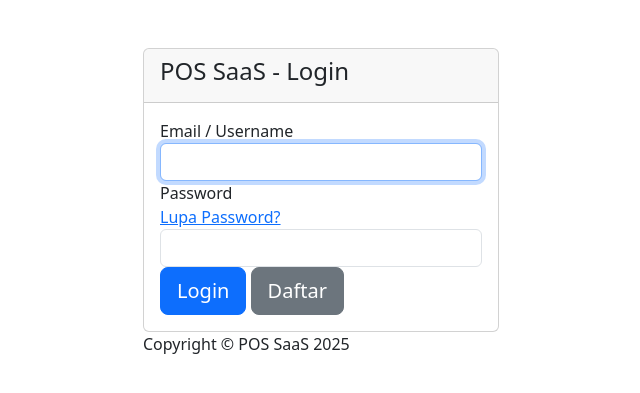
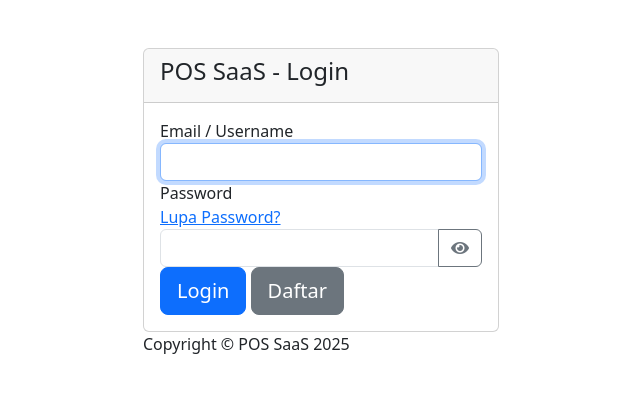
Before and after one commit to Yogi-ArdiansyahN/POS_SAAS_V2, a CodeIgniter 4 app: template app/Views/auth/login.php in a window 1280 px wide. Shown: the top 393 px of the page, without its empty margins (319-959 px from the left). Run offline with PHP 8.4 and a stand-in for CodeIgniter, Linux system fonts and the light colour scheme; the template is opened without the code that fills it, so the values that code supplies are empty; some libraries are stand-ins or nearby versions.

Commit message:
menambahkan hide/unhide password

```diff
--- a/app/Controllers/StoksController.php
+++ b/app/Controllers/StoksController.php
@@ -180,7 +180,11 @@ class StoksController extends BaseController
                 }
             }
 
-            // dd($stok_cabang_pindah);
+            // validasi perpindahan cabang
+            if (empty($pindah_cabang_id) && in_array('perpindahan', $mutasi)) {
+                session()->setFlashdata('failed', 'Perpindahan stok harus memilih cabang tujuan.');
+                return redirect()->back()->withInput();
+            }
 
             //validasi inputan menu, quantities, dan mutasi
             if (empty($menus) || empty($quantities) || empty($mutasi)) {
--- a/app/Views/auth/login.php
+++ b/app/Views/auth/login.php
@@ -77,9 +77,13 @@
                                                 </a>
                                             </div>
                                         </div>
-                                        <input id="password" type="password" class="form-control" name="password" tabindex="2" required>
+                                        <div class="input-group">
+                                            <input id="password" type="password" class="form-control" name="password" tabindex="2" required autocomplete="off">
+                                            <button class="btn btn-outline-secondary toggle-password" type="button">
+                                                <i class="fa fa-eye"></i>
+                                            </button>
+                                        </div>
                                         <div class="invalid-feedback">
-                                            <!-- please fill in your password -->
                                             isi password anda
                                         </div>
                                     </div>
@@ -110,6 +114,23 @@
         </section>
     </div>
 
+    <script>
+        document.querySelector('.toggle-password').addEventListener('click', function() {
+            const passwordInput = document.querySelector('#password');
+            const icon = this.querySelector('i');
+
+            if (passwordInput.type === 'password') {
+                passwordInput.type = 'text';
+                icon.classList.remove('fa-eye');
+                icon.classList.add('fa-eye-slash');
+            } else {
+                passwordInput.type = 'password';
+                icon.classList.remove('fa-eye-slash');
+                icon.classList.add('fa-eye');
+            }
+        });
+    </script>
+
     <!-- General JS Scripts -->
     <script src="<?= base_url() ?>assets/modules/jquery.min.js"></script>
     <script src="<?= base_url() ?>assets/modules/popper.js"></script>
```
